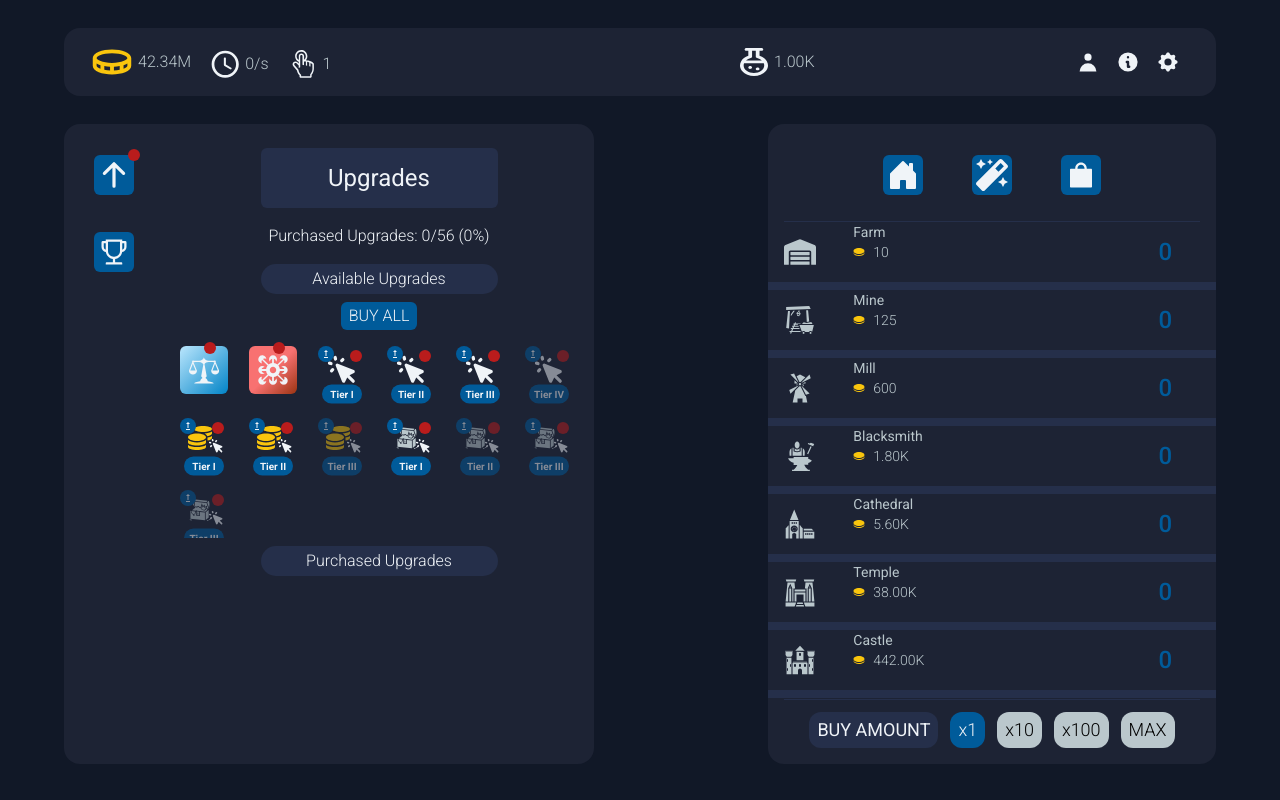
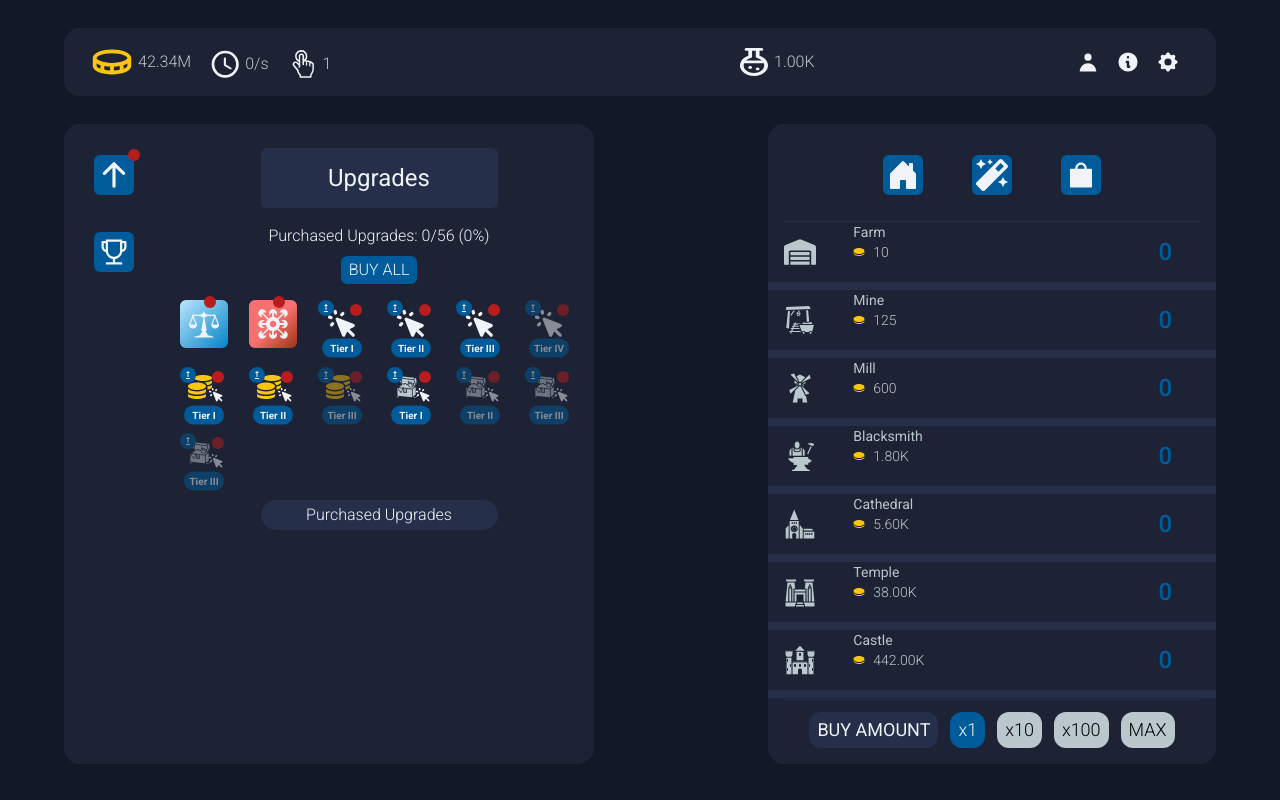
Before and after one commit to walde-dev/elemental-clicker, a Next.js app: page /components/SideBarPanels/UpgradesMenu in a window 1280 px wide. Both pictures are taken after a click on the element 114 px from the left and 174 px from the top of the page. Built offline with nearby package versions, Linux system fonts and the light colour scheme.

Commit message:
remove "avail upgrades" text and change row amount

```diff
--- a/pages/components/SideBarPanels/UpgradesMenu.js
+++ b/pages/components/SideBarPanels/UpgradesMenu.js
@@ -119,16 +119,13 @@ export default function UpgradesMenu(props) {
             <div className='mt-4'>
                 Purchased Upgrades: {upgradesUnlocked}/{upgradesAmount} ({(upgradesUnlocked / upgradesAmount * 100).toFixed(0)}%)
             </div>
-            <div className='flex mt-4 justify-center items-center text-md bg-selected-grey rounded-2xl w-[237px] h-[30px]'>
-                Available Upgrades
-            </div>
             <button onClick={() => buyAll()}>
                 <div className='mt-2 rounded-md bg-accent-blue px-2 py-0.5'>
                     BUY ALL
                 </div>
             </button>
 
-            <ul role='list' className='mt-2 grid h-[200px] gap-y-2 grid-cols-6  w-full overflow-auto'>
+            <ul role='list' className='mt-2 grid h-[200px]  grid-cols-6 grid-rows-3  w-full overflow-auto'>
                 {(upgrades) && Object.entries(upgrades).filter(
                     upgrade => upgrade[1].isUnlocked && !upgrade[1].isBought
                 ).map(
```
